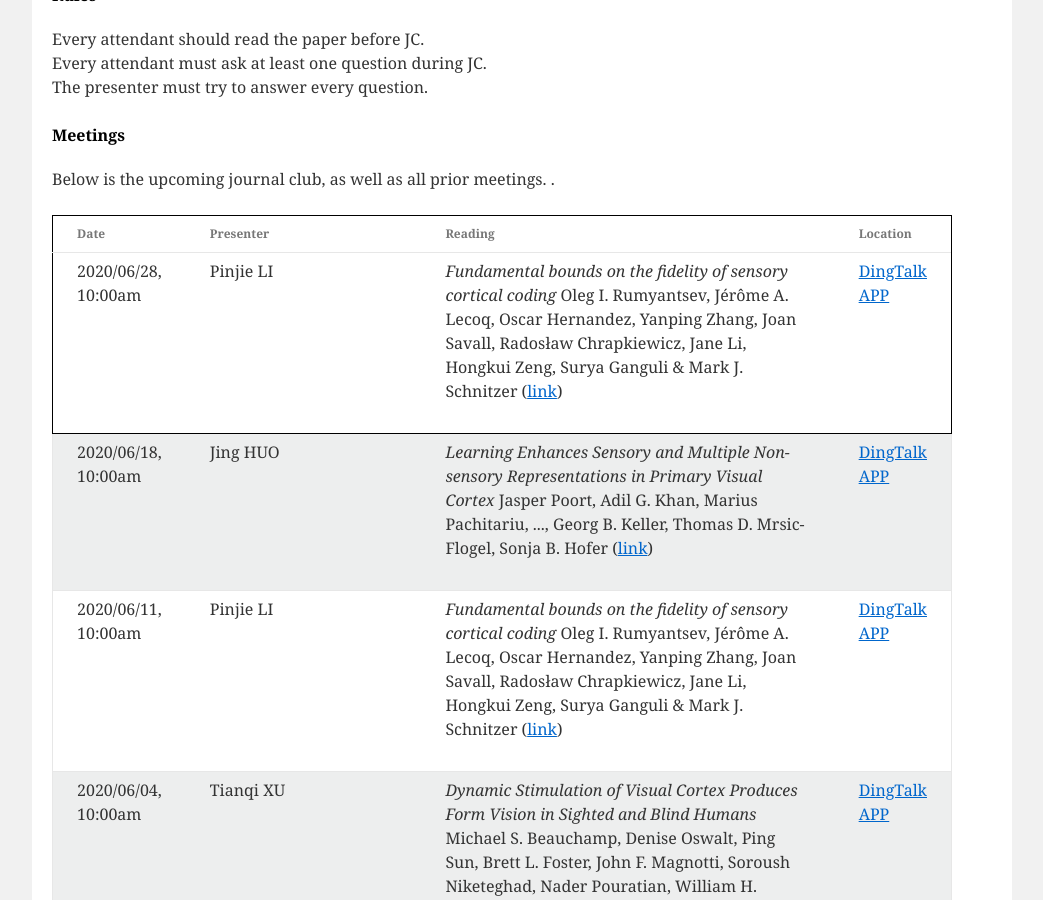
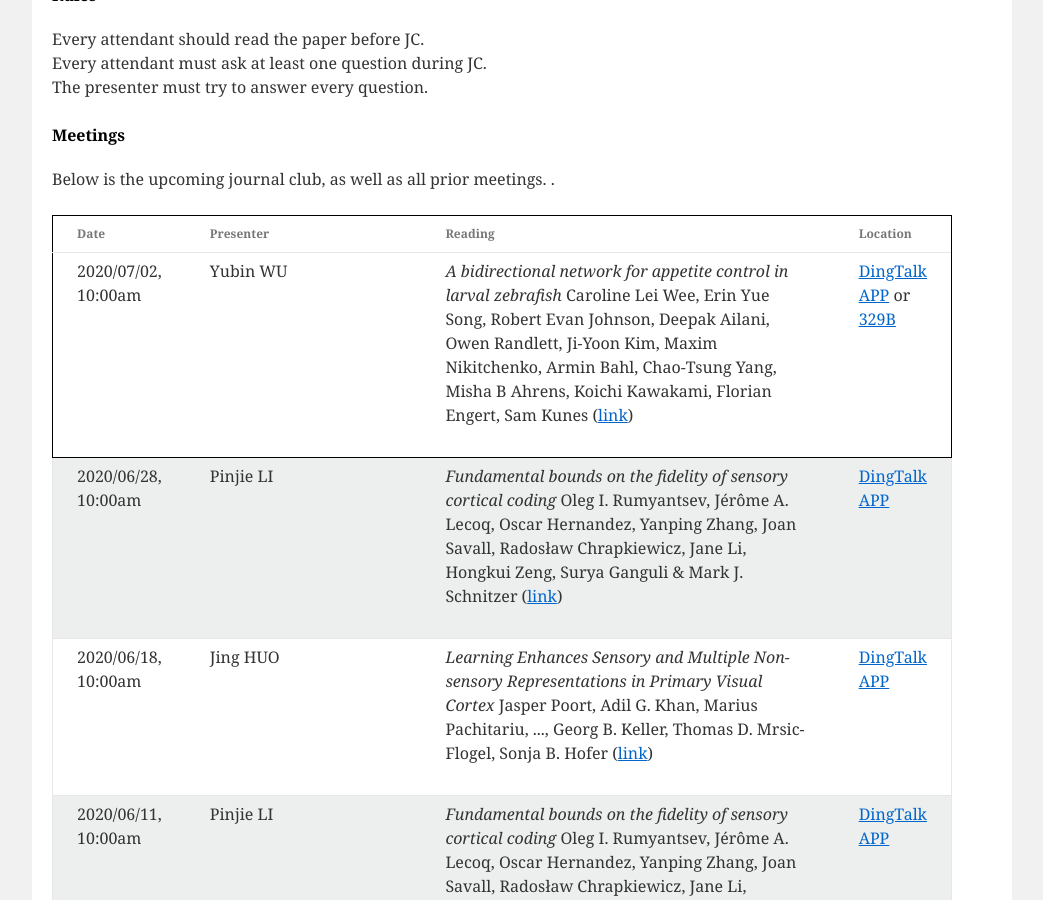
Before and after one commit to CNeuroUSTC/CNeuroUSTC.github.io, a Jekyll site: the page built from index.html, in a window 1280 px wide and 900 px high, scrolled down 879 px. Shown: the whole window, without its empty margins (118-1161 px from the left). Built offline with Jekyll 4.4.1, drawn with Linux system fonts in a browser that asks for light colours.

Commit message:
2020/07/02, 10:00am

```diff
--- a/_data/meeting_info.yml
+++ b/_data/meeting_info.yml
@@ -1,3 +1,13 @@
+- presenter: Yubin WU
+  date: 2020/07/02, 10:00am
+  paper: "A bidirectional network for appetite control in larval zebrafish"
+  url: "https://elifesciences.org/articles/43775"
+  pdf: "None"
+  authors: "Caroline Lei Wee, Erin Yue Song, Robert Evan Johnson, Deepak Ailani, Owen Randlett, Ji-Yoon Kim, Maxim Nikitchenko, Armin Bahl, Chao-Tsung Yang, Misha B Ahrens, Koichi Kawakami, Florian Engert, Sam Kunes"
+  location: <a href="https://github.com/CNeuroUSTC/CNeuroUSTC.github.io/blob/master/dt.jpeg">DingTalk APP</a> or <a href="https://map.baidu.com/search/%E4%B8%AD%E5%9B%BD%E7%A7%91%E5%AD%A6%E6%8A%80%E6%9C%AF%E5%A4%A7%E5%AD%A6(%E8%A5%BF%E6%A0%A1%E5%8C%BA)-%E7%94%9F%E5%91%BD%E7%A7%91%E5%AD%A6%E5%A4%A7%E6%A5%BC/@13054067.545,3720295.44,19z?querytype=s&da_src=shareurl&wd=%E4%B8%AD%E5%9B%BD%E7%A7%91%E5%AD%A6%E6%8A%80%E6%9C%AF%E5%A4%A7%E5%AD%A6(%E8%A5%BF%E6%A0%A1%E5%8C%BA)-%E7%94%9F%E5%91%BD%E7%A7%91%E5%AD%A6%E5%A4%A7%E6%A5%BC&c=127&src=0&wd2=%E5%90%88%E8%82%A5%E5%B8%82%E8%9C%80%E5%B1%B1%E5%8C%BA&pn=0&sug=1&l=13&b=(13043472.77821802,3712418.4285550946;13063946.357629184,3730135.2423363887)&from=webmap&biz_forward=%7B%22scaler%22:2,%22styles%22:%22pl%22%7D&sug_forward=f2f7c92a9921ecdbb54f5426&device_ratio=2">329B</a>
+
+
+
 - presenter: Pinjie LI
   date: 2020/06/28, 10:00am
   paper: "Fundamental bounds on the fidelity of sensory cortical coding"
```
